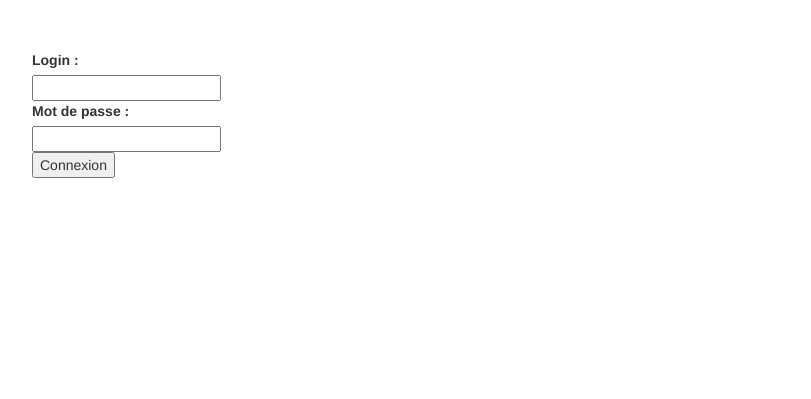
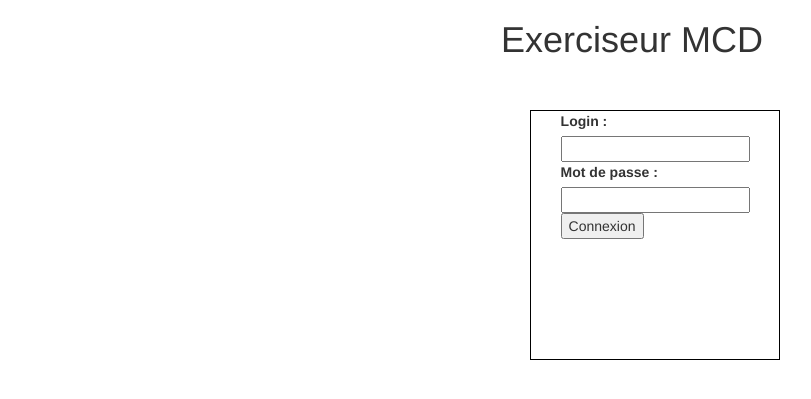
Before and after one commit to QuentinCognard/ProjectMCDHelper, a Flask app: page / in a window 1280 px wide. Shown: the top 399 px of the page, without its empty margins (8-819 px from the left). Run offline with Flask 2, Linux system fonts and the light colour scheme; some libraries are stand-ins or nearby versions.

Commit message:
debut css page connexion

```diff
--- a/Projet_flask/projet/static/base.css
+++ b/Projet_flask/projet/static/base.css
@@ -12,6 +12,15 @@ label{
 form{
 width: 250px;
 height: 250px;
-margin-left: 40px;
+margin-left: 42%;
 margin-top:  50px;
+padding-left: 30px;
+border-width:1px;
+border-style:solid;
+border-color:black;
 }
+
+body
+{
+
+}
--- a/Projet_flask/projet/templates/connexion.html
+++ b/Projet_flask/projet/templates/connexion.html
@@ -11,6 +11,8 @@
     <meta name="viewport" content="width=device-width, initial-scale=1, shrink-to-fit=no">
 {% endblock %}
 {% block content %}
+<body>
+<h1> {{title}} </h1>
 <form action="/ma-page-de-traitement" method="post">
     <div>
         <label for="login">Login :</label>
@@ -25,6 +27,7 @@
         <button type="submit">Connexion</button>
     </div>
 </form>
+</body>
 {% block main %}
 {% endblock %}
 {% endblock %}
--- a/Projet_flask/projet/views.py
+++ b/Projet_flask/projet/views.py
@@ -5,4 +5,4 @@ from flask import render_template
 
 @app.route("/")
 def home():
-	return render_template("connexion.html", title= "Premier template avec Flask")
+	return render_template("connexion.html", title= "Exerciseur MCD")
```
